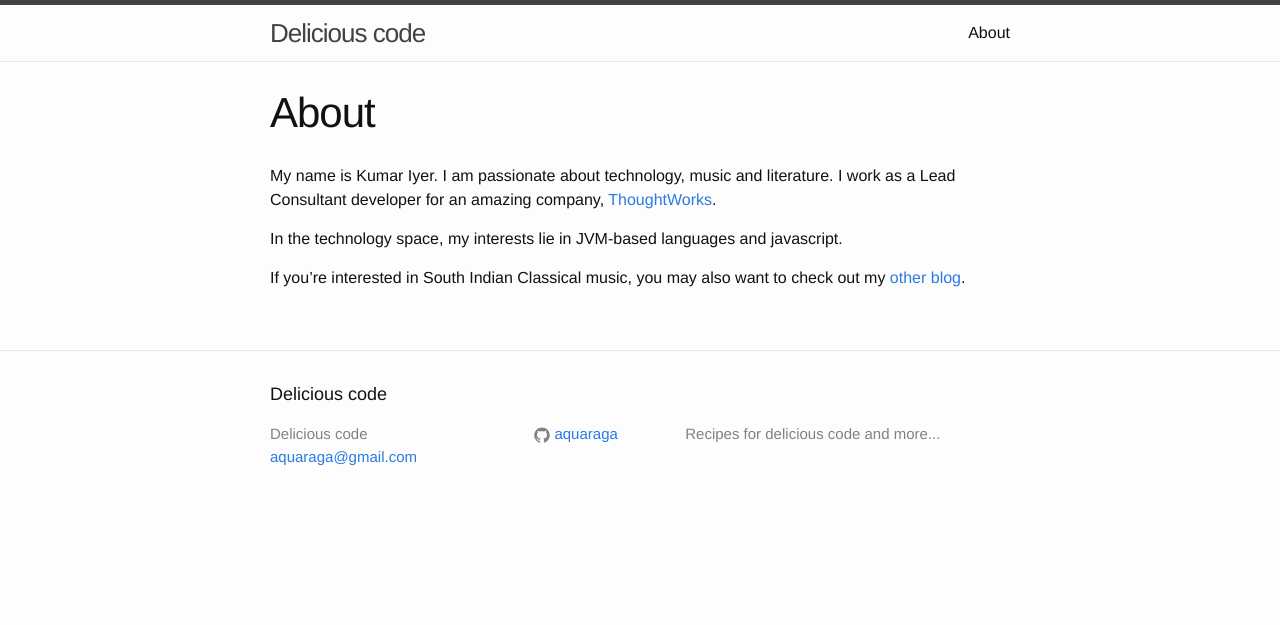
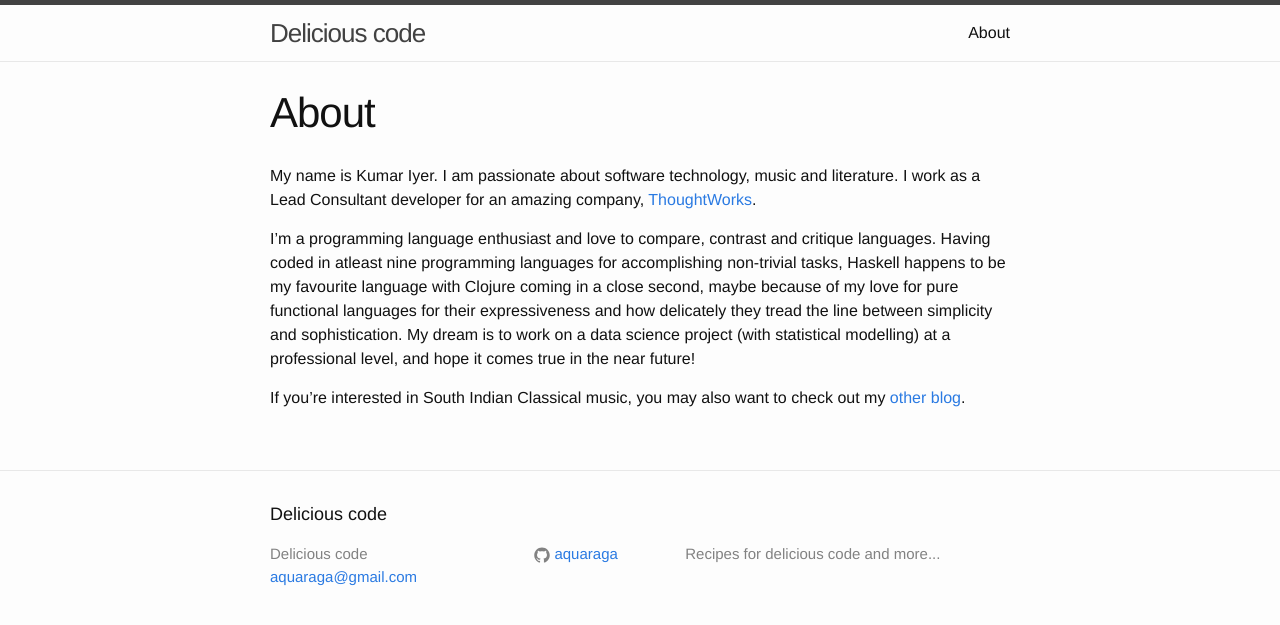
Before and after one commit to aquaraga/aquaraga.github.io, a Jekyll site: the page built from about.md, in a window 1280 px wide. Shown: the top 625 px of the page. Built offline with Jekyll 4.4.1, drawn with Linux system fonts in a browser that asks for light colours.

Commit message:
Update interests

```diff
--- a/about.md
+++ b/about.md
@@ -4,9 +4,9 @@ title: About
 permalink: /about/
 ---
 
-My name is Kumar Iyer. I am passionate about technology, music and literature.
+My name is Kumar Iyer. I am passionate about software technology, music and literature.
 I work as a Lead Consultant developer for an amazing company, [ThoughtWorks](http://www.thoughtworks.com).
 
-In the technology space, my interests lie in JVM-based languages and javascript.
+I'm a programming language enthusiast and love to compare, contrast and critique languages. Having coded in atleast nine programming languages for accomplishing non-trivial tasks, Haskell happens to be my favourite language with Clojure coming in a close second, maybe because of my love for pure functional languages for their expressiveness and how delicately they tread the line between simplicity and sophistication. My dream is to work on a data science project (with statistical modelling) at a professional level, and hope it comes true in the near future!
 
 If you're interested in South Indian Classical music, you may also want to check out my [other blog](http://ragology.blogspot.in/).
```
